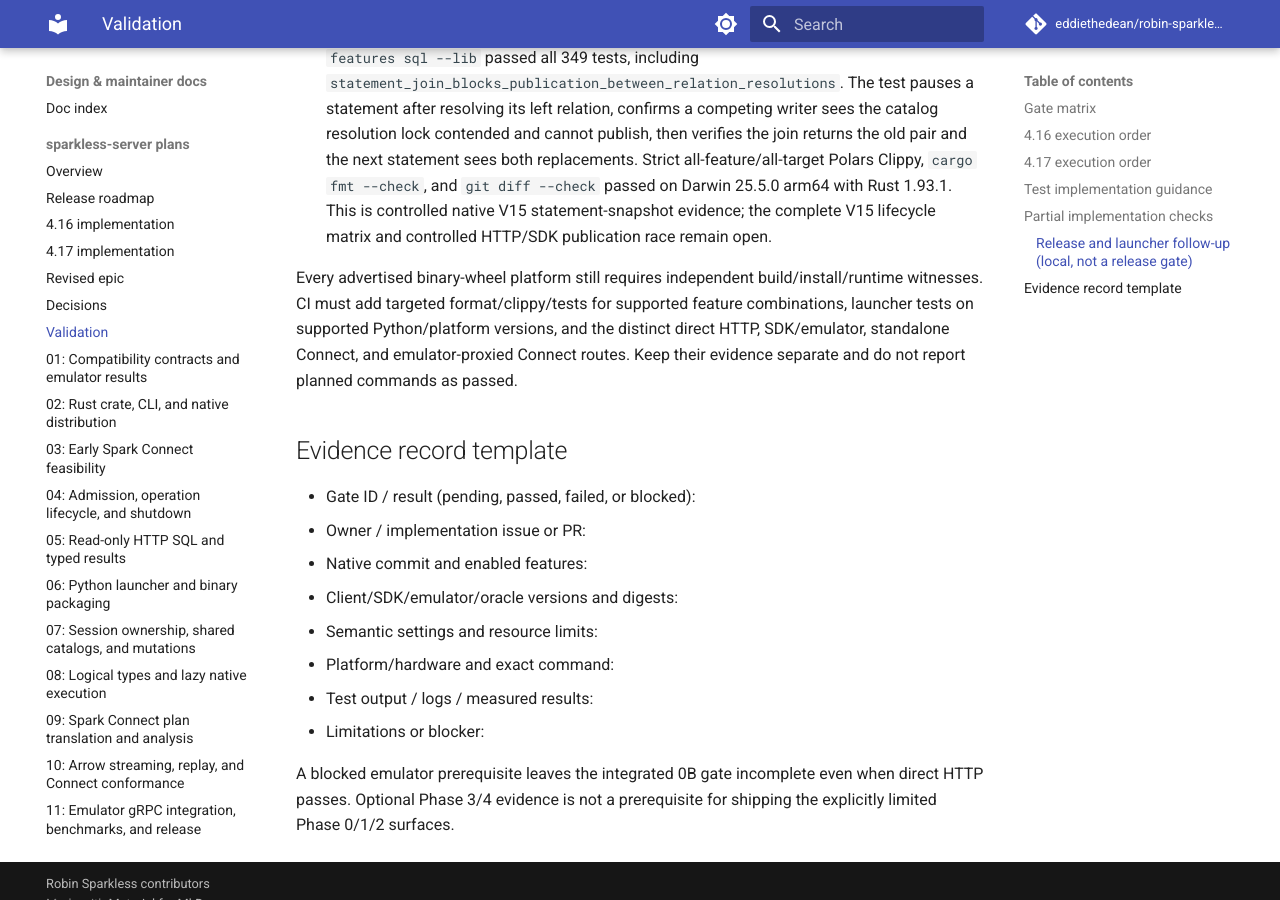
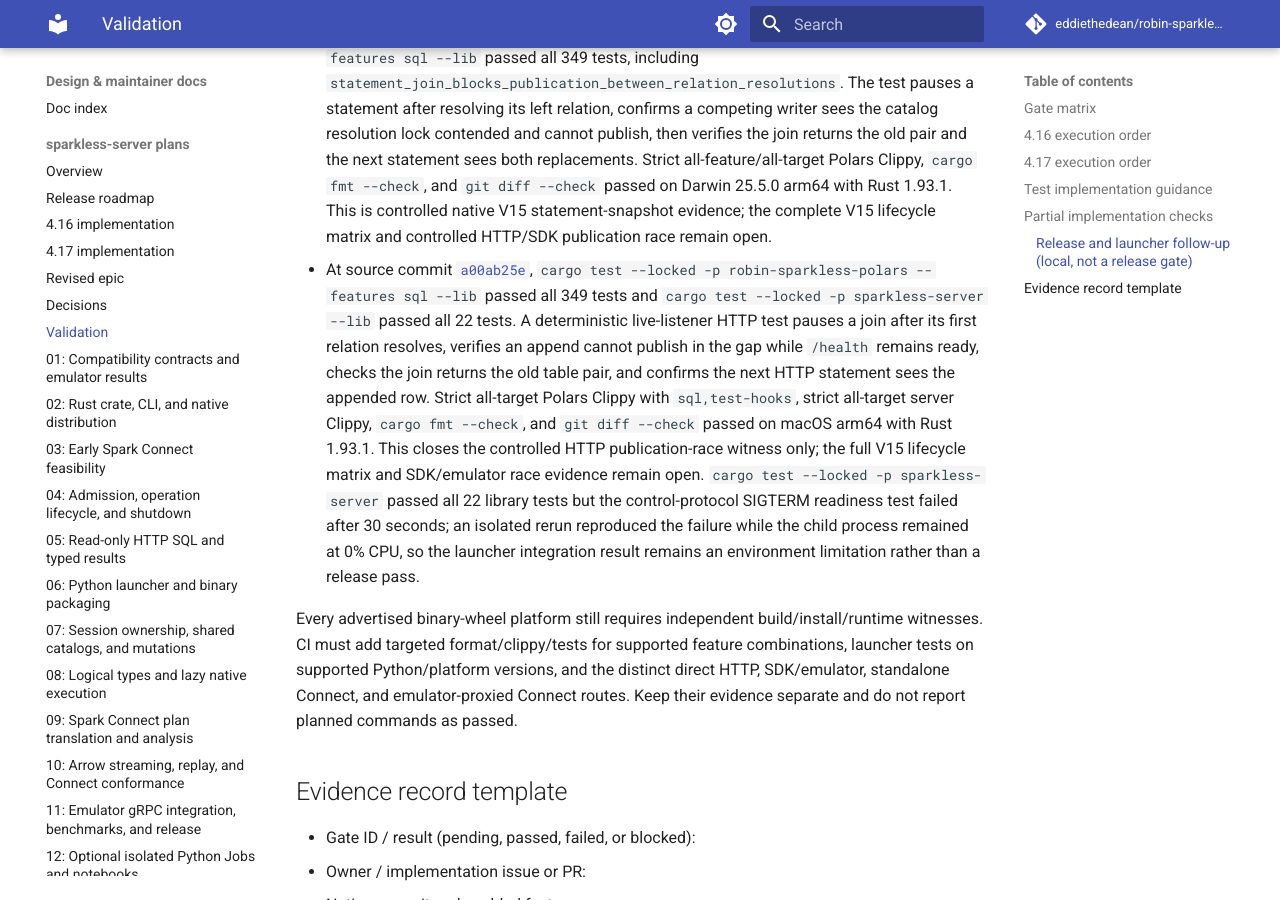
Before and after one commit to eddiethedean/robin-sparkless, an MkDocs documentation site: the page built from docs/plans/sparkless-server/VALIDATION.md, in a window 1280 px wide and 900 px high, scrolled down 18506 px. Built offline with MkDocs 1.6.1 and Material for MkDocs 9.7.7, drawn with Linux system fonts in a browser that asks for light colours; comment, search, counter and statistics services are not loaded.

Commit message:
Record HTTP snapshot race validation

```diff
--- a/docs/plans/sparkless-server/VALIDATION.md
+++ b/docs/plans/sparkless-server/VALIDATION.md
@@ -148,6 +148,7 @@
 - At source commit [`2c5e28e0`](https://github.com/eddiethedean/robin-sparkless/commit/2c5e28e0), `cargo test --locked -p robin-sparkless-polars --features sql --lib shared_catalog_join_keeps_one_snapshot_across_table_resolutions -- --nocapture` passed. The test resolves a two-table join under a read lease, publishes replacements for both tables, confirms the existing plan returns the old pair and a new plan returns the new pair, then verifies the final lease releases pinned bytes. The full Polars SQL library suite passed 345 tests, and strict all-target Clippy plus formatting checks passed on Darwin 25.5.0 arm64 with Rust 1.93.1. This adds focused V15 snapshot evidence; publication between individual relation resolutions and the full V15 gate remain open.
 - At source commit [`17c43e6a`](https://github.com/eddiethedean/robin-sparkless/commit/17c43e6a), `cargo test --release --locked -p sparkless-server` passed 21 library tests, 3 control-protocol tests, the live `phase1_http` test, and doctests. Strict all-target server Clippy, `cargo fmt --check`, and `git diff --check` passed on Darwin 25.5.0 arm64 with Rust 1.93.1. The deadline race regression had previously observed a cancelled operation record alongside 500,000 published rows; mutation success now bypasses cancellation-aware result collection after native SQL completes, and the regression confirms the settled status matches catalog contents. Live HTTP verifies exact BIGINT results from two-table `CROSS JOIN` and `INNER JOIN`, while outer joins are rejected; validator checks accept only equality predicates joined by `AND` and reject comma, inequality, and `OR` joins. Controlled publication between HTTP relation resolutions and the full V15–V18 gates remain open.
 - At source commit [`46a4def2`](https://github.com/eddiethedean/robin-sparkless/commit/46a4def2), `cargo test --locked -p robin-sparkless-polars --features sql --lib` passed all 349 tests, including `statement_join_blocks_publication_between_relation_resolutions`. The test pauses a statement after resolving its left relation, confirms a competing writer sees the catalog resolution lock contended and cannot publish, then verifies the join returns the old pair and the next statement sees both replacements. Strict all-feature/all-target Polars Clippy, `cargo fmt --check`, and `git diff --check` passed on Darwin 25.5.0 arm64 with Rust 1.93.1. This is controlled native V15 statement-snapshot evidence; the complete V15 lifecycle matrix and controlled HTTP/SDK publication race remain open.
+- At source commit [`a00ab25e`](https://github.com/eddiethedean/robin-sparkless/commit/a00ab25e), `cargo test --locked -p robin-sparkless-polars --features sql --lib` passed all 349 tests and `cargo test --locked -p sparkless-server --lib` passed all 22 tests. A deterministic live-listener HTTP test pauses a join after its first relation resolves, verifies an append cannot publish in the gap while `/health` remains ready, checks the join returns the old table pair, and confirms the next HTTP statement sees the appended row. Strict all-target Polars Clippy with `sql,test-hooks`, strict all-target server Clippy, `cargo fmt --check`, and `git diff --check` passed on macOS arm64 with Rust 1.93.1. This closes the controlled HTTP publication-race witness only; the full V15 lifecycle matrix and SDK/emulator race evidence remain open. `cargo test --locked -p sparkless-server` passed all 22 library tests but the control-protocol SIGTERM readiness test failed after 30 seconds; an isolated rerun reproduced the failure while the child process remained at 0% CPU, so the launcher integration result remains an environment limitation rather than a release pass.
 
 Every advertised binary-wheel platform still requires independent build/install/runtime witnesses. CI must add targeted format/clippy/tests for supported feature combinations, launcher tests on supported Python/platform versions, and the distinct direct HTTP, SDK/emulator, standalone Connect, and emulator-proxied Connect routes. Keep their evidence separate and do not report planned commands as passed.
 
```
